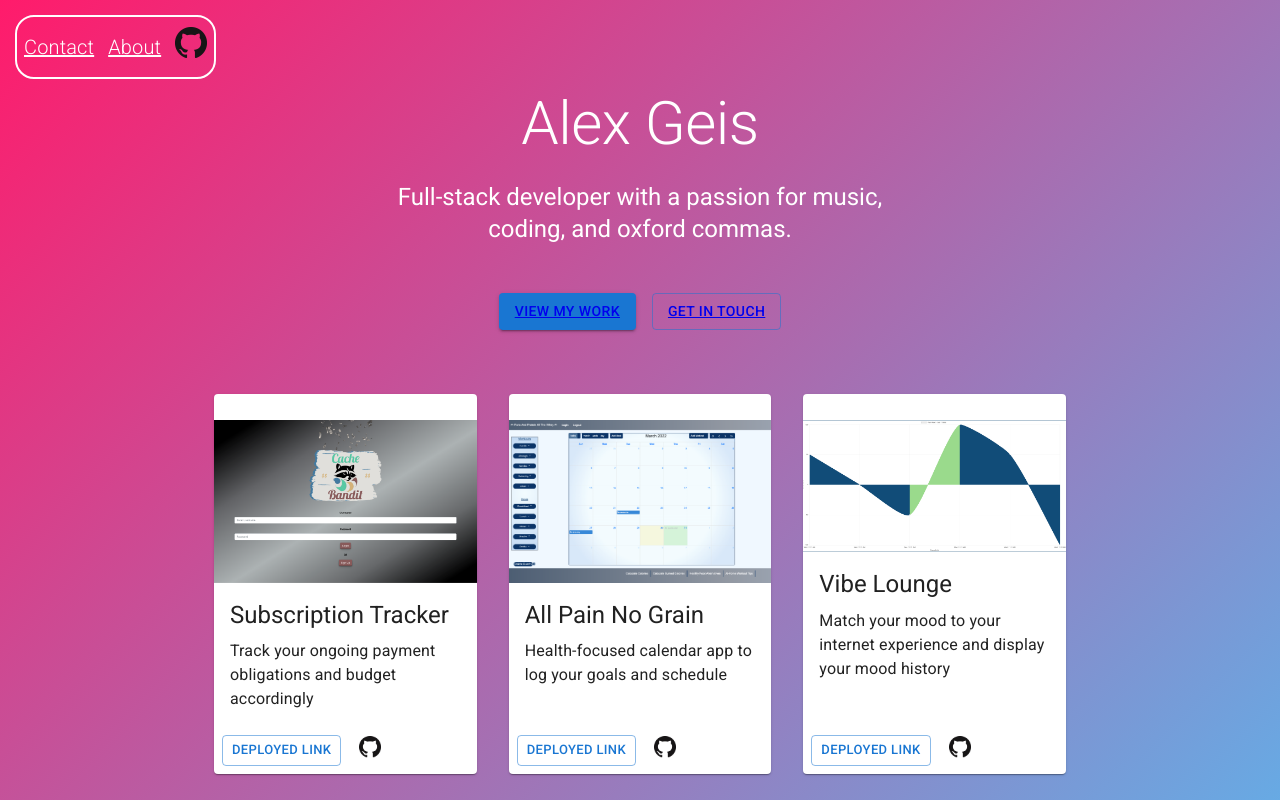
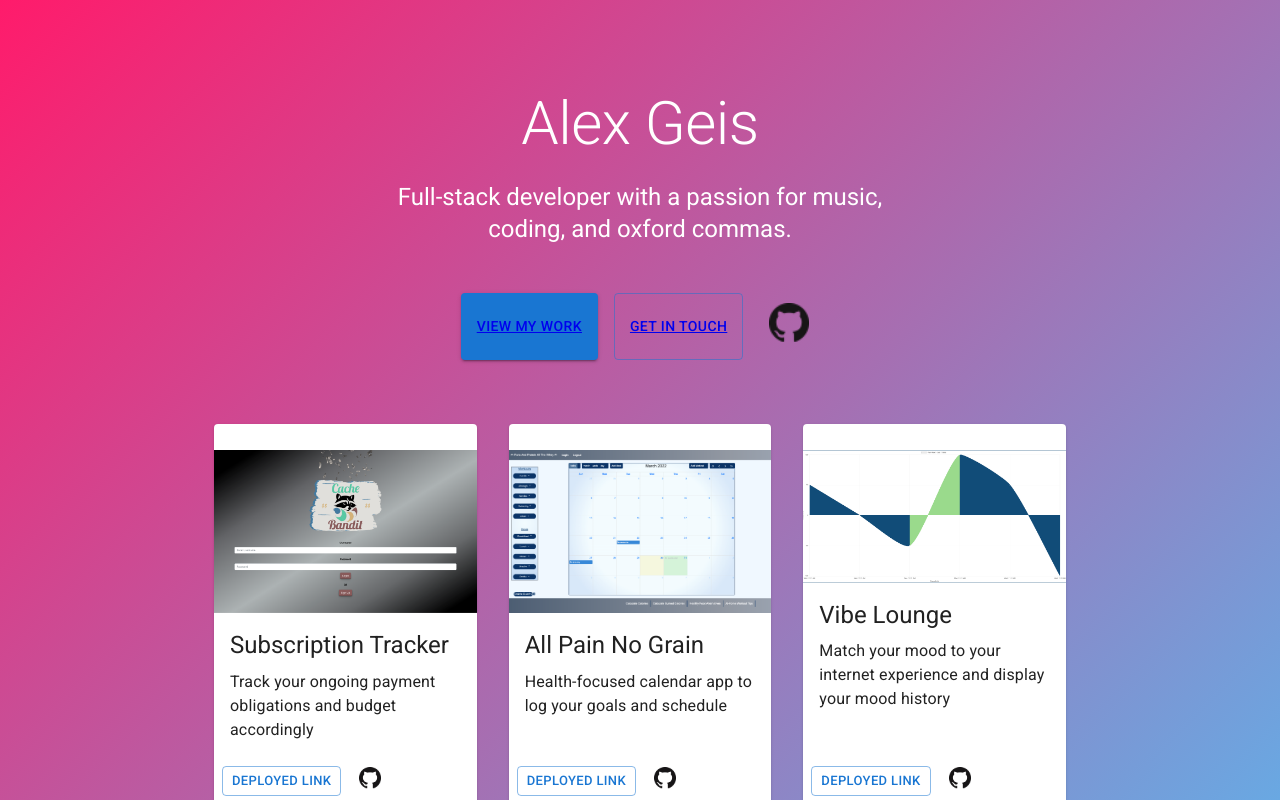
Before and after one commit to alexgeis/React-Portfolio-2, a React (Create React App) app: page / in a window 1280 px wide. Shown: the top 800 px of the page. Built offline with nearby package versions, Linux system fonts and the light colour scheme.

Commit message:
add github button to top of page, remove nav

```diff
--- a/src/Album.js
+++ b/src/Album.js
@@ -13,7 +13,7 @@ import Box from "@mui/material/Box";
 // import Toolbar from "@mui/material/Toolbar";
 import Typography from "@mui/material/Typography";
 import Container from "@mui/material/Container";
-// import Link from "@mui/material/Link";
+
 import { createTheme, ThemeProvider } from "@mui/material/styles";
 import "./Album.css";
 //image imports
@@ -24,19 +24,6 @@ import WeatherDashboard from "./assets/weather-dashboard-screenshot.png";
 import TextEditorPWA from "./assets/JATE-PWA-screenshot.png";
 import NoteTaker from "./assets/note-taker-app.png";
 import GitHubLogo from "./assets/GitHub-Mark-32px.png";
-
-// function Copyright() {
-//   return (
-//     <Typography variant="body2" color="text.secondary" align="center">
-//       {"Copyright © "}
-//       <Link color="inherit" href="https://github.com/alexgeis/">
-//         Alex Geis
-//       </Link>{" "}
-//       {new Date().getFullYear()}
-//       {"."}
-//     </Typography>
-//   );
-// }
 
 // const cards = [1, 2, 3, 4, 5, 6, 7, 8, 9];
 const cards = [
@@ -96,41 +83,11 @@ const cards = [
     deployLink: "https://note-taker-ang.herokuapp.com/",
     github: "https://github.com/alexgeis/Note-Taker",
   },
-
-  //  { id: 4,
-  //     src: ,
-  //     heading: ,
-  //     description: ,
-  //     deployLink: ,
-  //     github:
-  //  },
-  //  { id: 5,
-  //     src: ,
-  //     heading: ,
-  //     description: ,
-  //     deployLink: ,
-  //     github:
-  //  },
-  //  { id: 6,
-  //     src: ,
-  //     heading: ,
-  //     description: ,
-  //     deployLink: ,
-  //     github:
-  //  },
 ];
 
 const theme = createTheme();
 
 export default function Album(props) {
-  /*
-props
-img src
-heading
-description
-deployed link
-github
-*/
   return (
     <ThemeProvider theme={theme}>
       <CssBaseline />
@@ -177,6 +134,17 @@ github
               <Button variant="outlined" style={{ color: "white" }}>
                 <a href="#contact">Get In Touch</a>
               </Button>
+              <a href="https://github.com/alexgeis/">
+                <img
+                  src={GitHubLogo}
+                  alt="git hub logo octocat"
+                  style={{
+                    height: "40px",
+                    width: "40px",
+                    margin: "10px",
+                  }}
+                />
+              </a>
             </Stack>
           </Container>
         </Box>
--- a/src/App.js
+++ b/src/App.js
@@ -10,7 +10,7 @@ import Footer from "./Footer";
 function App() {
   return (
     <>
-      <Nav />
+      {/* <Nav /> */}
       {/* <div className="App">
         <header className="App-header">
           <img src={logo} className="App-logo" alt="logo" />
```
